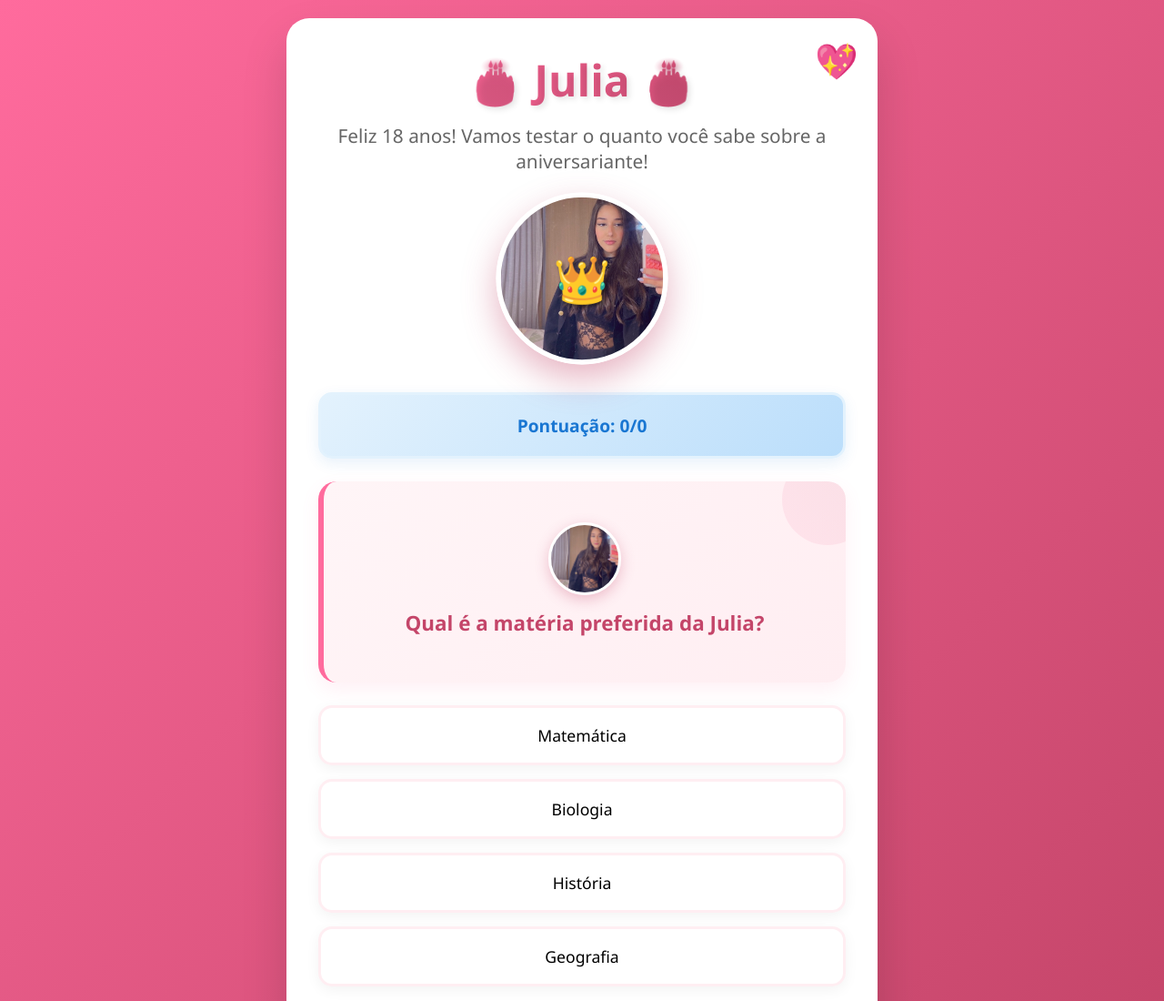
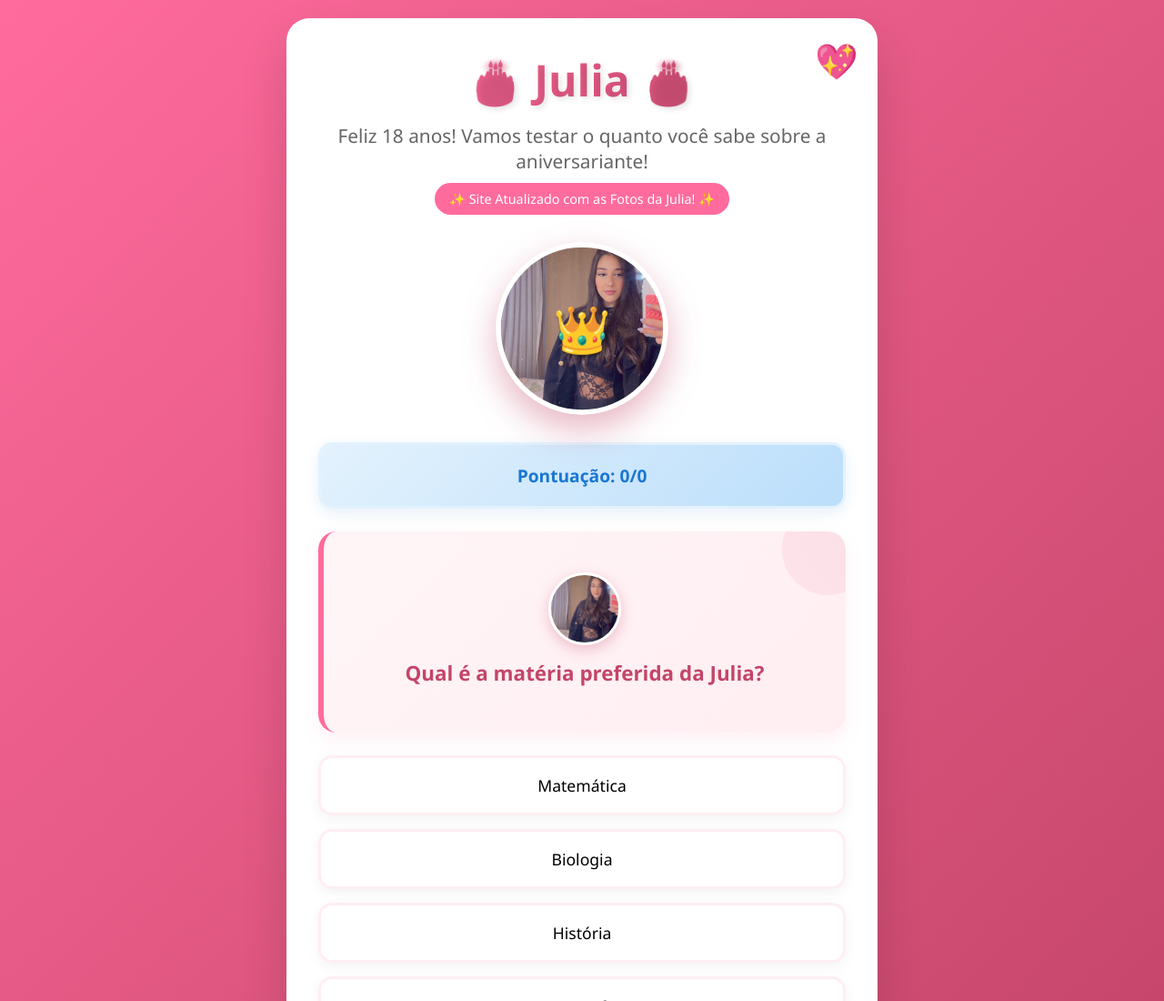
Before and after one commit to ArielFontes98/jogo-aniversario, a plain HTML site: page index.html in a window 1280 px wide. Shown: the top 1100 px of the page at 91% size. Drawn offline with Linux system fonts and the light colour scheme.

Commit message:
Força atualização do GitHub Pages - Adiciona indicador visual de atualização

```diff
--- a/index.html
+++ b/index.html
@@ -3,8 +3,12 @@
 <head>
     <meta charset="UTF-8">
     <meta name="viewport" content="width=device-width, initial-scale=1.0">
-    <title>🎂 Feliz Aniversário Julia! 🎂</title>
-    <!-- Atualização: Imagens da Julia adicionadas com sucesso! -->
+    <title>🎂 Feliz Aniversário Julia! 🎂 - Site Atualizado!</title>
+    <!--
+    ============================================
+    ATUALIZAÇÃO: Imagens da Julia adicionadas!
+    ============================================
+    -->
     <style>
         * {
             margin: 0;
@@ -419,6 +423,7 @@
             <div class="julia-hearts">💖</div>
             <h1>🎂 Julia 🎂</h1>
             <p>Feliz 18 anos! Vamos testar o quanto você sabe sobre a aniversariante!</p>
+            <div style="background: #ff6b9d; color: white; padding: 8px 16px; border-radius: 20px; font-size: 0.9em; margin: 10px 0; display: inline-block;">✨ Site Atualizado com as Fotos da Julia! ✨</div>
             <div class="julia-main-photo" id="mainPhoto"></div>
         </div>
 
```
